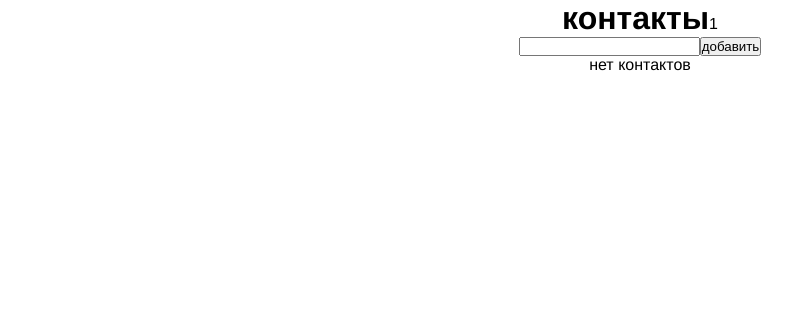
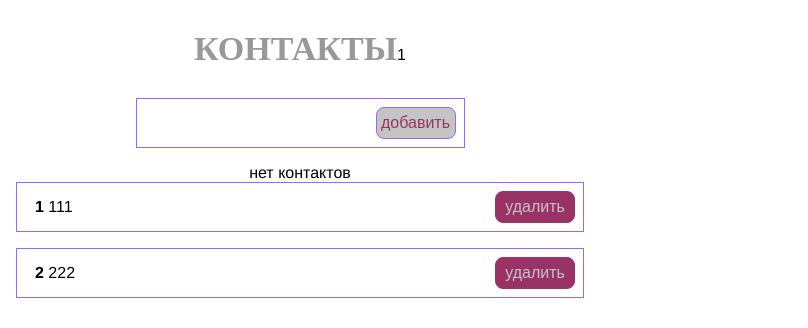
Before and after one commit to Shilachkashila/t-book, a Vue app: page / in a window 1280 px wide. Shown: the top 328 px of the page, without its empty margins (0-808 px from the left). Built offline with nearby package versions, Linux system fonts and the light colour scheme.

Commit message:
16.01.красоту навела, теперь делать счётчик )

```diff
--- a/src/App.vue
+++ b/src/App.vue
@@ -2,9 +2,15 @@
   <div id="app">
       <h1 class="title">контакты</h1>
       <span>1</span>
-        <form-app/>
+      <!-- v-on прослушка событий через $emit-->
+        <formApp
+        v-on:add-numb="addNumb"
+        />
         <p>нет контактов</p>
-        <phonList/>
+        <phonList
+        :numbers="numbers"
+        v-on:remov-numb="removNumb"
+        />
   </div>
 </template>
 
@@ -14,15 +20,32 @@ import phonList from '@/components/phonList';
 
 export default {
 name: 'app',
+data () {
+  return {
+    numbers: [
+    { id: 1, title: 111, completed: false },
+    { id: 2, title: 222, completed: false }
+  ]
+  }
+},
 components: {
   formApp,
   phonList,
-}
+},
+methods: {
+  removNumb(id) {
+  this.numbers = this.numbers.filter(t => t.id !==id)
+},
+  addNumb(numb) {
+    this.numbers.push(numb)
+  }
+},
 }
 </script>
 
 <style>
 #app {
+  max-width: 600px;
   font-family: Avenir, Helvetica, Arial, sans-serif;
   -webkit-font-smoothing: antialiased;
   -moz-osx-font-smoothing: grayscale;
@@ -34,5 +57,13 @@ components: {
 }
 .title {
   display: inline-block;
+  margin-top: 2rem;
+  margin-bottom: 2rem;
+  font-family: Montserrat;
+  font-weight: 900;
+  font-size: 34px;
+  line-height: 34px;
+  color: #999999;
+  text-transform:uppercase;
 }
 </style>
--- a/src/components/formApp.vue
+++ b/src/components/formApp.vue
@@ -1,16 +1,56 @@
 <template>
-  <div id="">
-    <input type="text" name="" value="">
-    <button type="button" name="button">добавить</button>
+  <div>
+    <!-- вместо обычного(prevent)поведения формы(submit)приниает(=)функцию(onSubmit) -->
+    <form v-on:submit.prevent="onSubmit">
+      <input type="text" v-model='title'>
+      <button type="submit" name="добавить">добавить</button>
+    </form>
   </div>
 </template>
 <script>
 export default {
   name: "",
-  data: () => ({
-
-  })
+  data() {
+    return {
+      title: ''
+    }
+  },
+  methods: {
+  onSubmit() {
+    // всё что в поле data доступно через ключевое слово this
+    console.log('Sabmit',this.title)
+    // возможно использую для счётчика элементов
+    if (this.title.trim()) {
+      const newNumb = { id: Date.now, title: this.title, completed: false }
+      this.$emit('add-numb', newNumb)
+    }
+  }
+}
 }
 </script>
-<style lang="scss" scoped>
+<style scoped>
+div {
+  margin-bottom: 1rem;
+}
+form {
+  display: inline-block;
+  padding: 8px;
+  border: 1px solid #9966ff;
+}
+input {
+  box-sizing: border-box;
+  height: 2rem;
+  padding: 0 10px;
+  font-size: 16px;
+  border-color: transparent;
+}
+button {
+  height: 2rem;
+  width: 80px;
+  border: 1px solid #9966ff;
+  border-radius: 8px;
+  background-color: #C4C4C4;
+  color: #993366;
+  font-size: 16px;
+}
 </style>
--- a/src/components/phonItem.vue
+++ b/src/components/phonItem.vue
@@ -1,20 +1,20 @@
 <template lang="html">
       <li>
-        <span :class="{done: todo.completed}">
-          <input type="checkbox" v-on:change="todo.completed =! todo.completed">
+        <!-- добавление динамического класса -->
+        <span>
           <strong>{{index + 1}}</strong>
-          {{todo.title}}
+          {{numb.title}}
         </span>
         <button type="button" name="button"
-        v-on:click="$emit('remov-todo', todo.id)"
-        >&times;</button>
+         v-on:click="$emit('remov-numb', numb.id)">
+        удалить</button>
       </li>
 </template>
 
 <script>
  export default {
     props: {
-     todo: {
+      numb: {
       type: Object,
       required: true
     },
@@ -23,23 +23,28 @@ export default {
  };
 </script>
 
-<style lang="css" scoped>
+<style scoped>
 li {
   display: flex;
+  align-items: center;
   justify-content: space-between;
   border: 1px solid #9966ff;
-  padding: 1rem;
+  padding: 8px;
   margin: 0 1rem 1rem;
 }
 input {
-  margin-right: 1rem;
+  margin: 0 1rem;
+}
+span {
+  margin-left: 10px;
 }
 button {
+  width: 80px;
+  height: 2rem;
   background-color: #993366;
+  border: 1px solid #993366;
+  border-radius: 8px;
   color: #C4C4C4;
   font-size: 16px;
 }
-.done {
-  text-decoration: line-through;
-}
 </style>
--- a/src/components/phonList.vue
+++ b/src/components/phonList.vue
@@ -1,11 +1,11 @@
 <template lang="html">
   <div>
     <ul>
-      <phonItem
-      v-for="(todo, i) in todos" :key="todo.title"
-      :todo="todo"
-      :index="i"
-      v-on:remov-todo="removTodo"
+    <phonItem
+       v-for="(numb, ix) in numbers" :key="numb.title"
+      :numb="numb"
+      :index="ix"
+      v-on:remov-numb="removNumb"
       />
     </ul>
   </div>
@@ -14,21 +14,19 @@
 <script>
 import phonItem from '@/components/phonItem';
 export default {
-  props: ['todos'],//данные от родителя к потомкам - с помощью пропс и директивы v-bind
+  props: ['numbers'],//данные от родителя к потомкам - с помощью пропс и директивы v-bind
   components: {
     phonItem
   },
-  //данные от потомка к родителю v-on  и методс но это не точно :)
   methods: {
-    removTodo(id) {
-      this.$emit( 'remov-todo', id )
-      //console.log(id)
+    removNumb(id) {
+    this.$emit( 'remov-numb', id )
     }
-  }
-};
+  },
+}
 </script>
 
-<style lang="css" scoped>
+<style scoped>
 ul {
   list-style: none;
   margin: 0;
```
Lines whose indentation alone changed are shown as unchanged.
